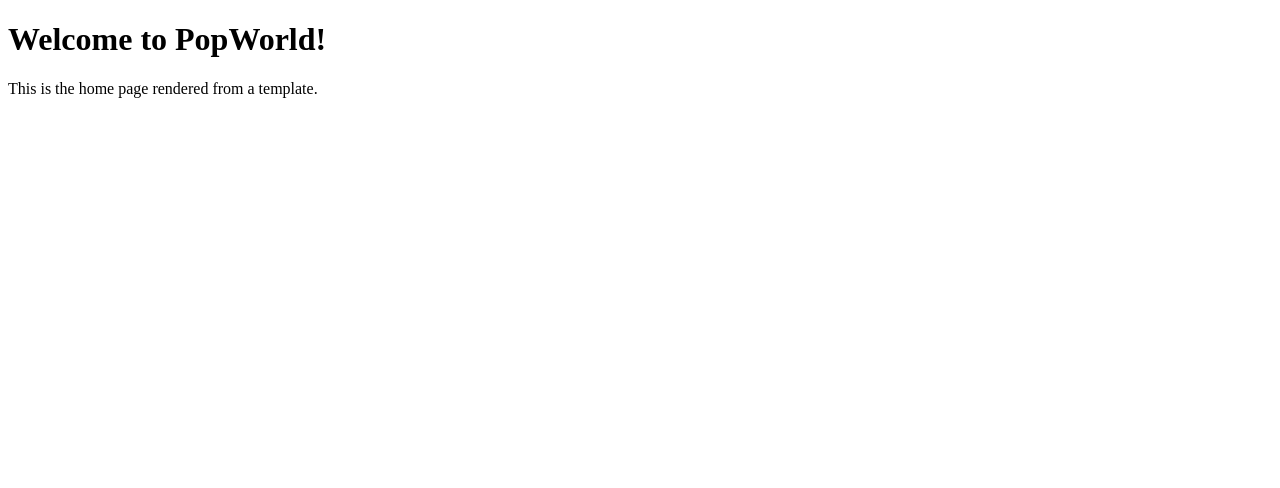
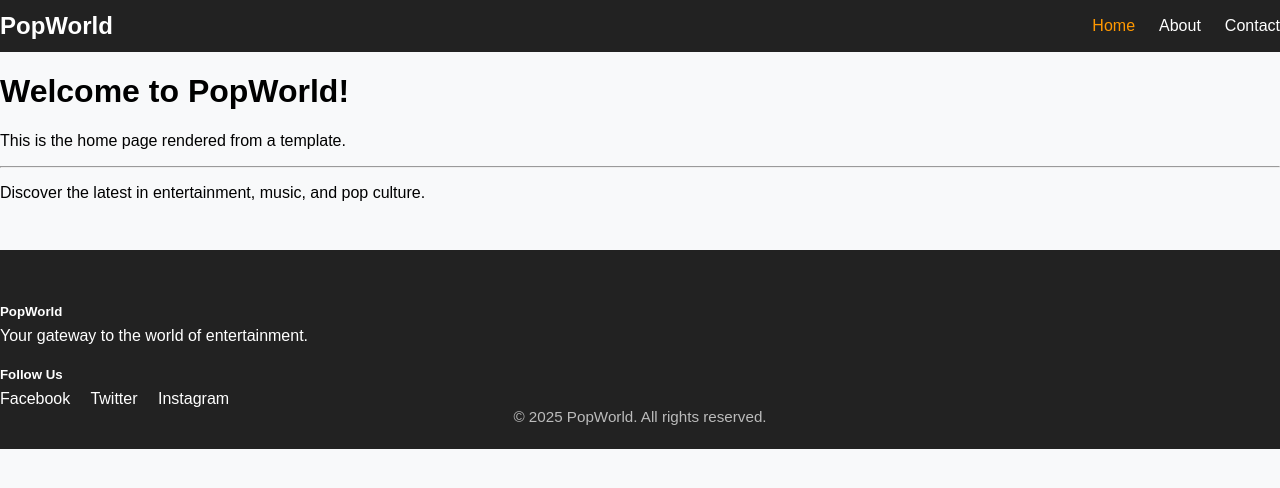
Before and after one commit to sushant561/PopWorld, a Django app: page / in a window 1280 px wide. Shown: the top 488 px of the page. Run offline with Django 5.2, Linux system fonts and the light colour scheme.

Commit message:
adding base component

```diff
--- /dev/null
+++ b/home/static/style.css
@@ -0,0 +1,93 @@
+/* style.css for PopWorld */
+body {
+    margin: 0;
+    font-family: Arial, Helvetica, sans-serif;
+    background: #f8f9fa;
+}
+
+.navbar {
+    background: #222;
+    color: #fff;
+    padding: 0.75rem 0;
+}
+.navbar .container {
+    display: flex;
+    align-items: center;
+    justify-content: space-between;
+}
+.navbar-brand {
+    color: #fff;
+    font-size: 1.5rem;
+    text-decoration: none;
+    font-weight: bold;
+}
+.navbar-nav {
+    list-style: none;
+    display: flex;
+    margin: 0;
+    padding: 0;
+}
+.navbar-nav .nav-item {
+    margin-left: 1.5rem;
+}
+.navbar-nav .nav-link {
+    color: #fff;
+    text-decoration: none;
+    font-size: 1rem;
+    transition: color 0.2s;
+}
+.navbar-nav .nav-link:hover, .navbar-nav .nav-link.active {
+    color: #ff9800;
+}
+
+footer {
+    background: #222;
+    color: #fff;
+    padding: 2rem 0 1rem 0;
+    margin-top: 3rem;
+}
+footer .container {
+    display: flex;
+    flex-wrap: wrap;
+    justify-content: space-between;
+    align-items: flex-start;
+}
+footer h5 {
+    margin-bottom: 0.5rem;
+}
+footer p {
+    margin: 0 0 0.5rem 0;
+}
+footer .social-links a {
+    color: #fff;
+    margin-right: 1rem;
+    text-decoration: none;
+    transition: color 0.2s;
+}
+footer .social-links a:hover {
+    color: #ff9800;
+}
+footer hr {
+    border: 0;
+    border-top: 1px solid #444;
+    margin: 1.5rem 0 1rem 0;
+}
+footer .text-center {
+    width: 100%;
+    text-align: center;
+    font-size: 0.95rem;
+    color: #bbb;
+}
+@media (max-width: 768px) {
+    .navbar .container, footer .container {
+        flex-direction: column;
+        align-items: flex-start;
+    }
+    .navbar-nav {
+        flex-direction: column;
+        width: 100%;
+    }
+    .navbar-nav .nav-item {
+        margin: 0.5rem 0 0 0;
+    }
+}
--- /dev/null
+++ b/home/templates/base.html
@@ -0,0 +1,57 @@
+{% load static %}
+<!DOCTYPE html>
+<html lang="en">
+<head>
+    <meta charset="UTF-8">
+    <meta name="viewport" content="width=device-width, initial-scale=1.0">
+    <title>{% block title %}PopWorld{% endblock %}</title>
+    <link rel="stylesheet" href="{% static 'style.css' %}">
+</head>
+<body>
+    <!-- Navbar -->
+    <nav class="navbar">
+        <div class="container">
+            <a class="navbar-brand" href="/">PopWorld</a>
+            <ul class="navbar-nav">
+                <li class="nav-item">
+                    <a class="nav-link active" href="/">Home</a>
+                </li>
+                <li class="nav-item">
+                    <a class="nav-link" href="/about">About</a>
+                </li>
+                <li class="nav-item">
+                    <a class="nav-link" href="/contact">Contact</a>
+                </li>
+            </ul>
+        </div>
+    </nav>
+
+    <div class="container mt-4">
+        {% block content %}
+        {% endblock %}
+    </div>
+
+    <footer>
+        <div class="container py-4">
+            <div class="row">
+                <div class="col-md-6">
+                    <h5>PopWorld</h5>
+                    <p>Your gateway to the world of entertainment.</p>
+                </div>
+                <div class="col-md-6 text-md-end">
+                    <h5>Follow Us</h5>
+                    <div class="social-links">
+                        <a href="#">Facebook</a>
+                        <a href="#">Twitter</a>
+                        <a href="#">Instagram</a>
+                    </div>
+                </div>
+            </div>
+            <hr>
+            <div class="text-center">
+                <p>&copy; 2025 PopWorld. All rights reserved.</p>
+            </div>
+        </div>
+    </footer>
+</body>
+</html>
--- a/home/templates/home.html
+++ b/home/templates/home.html
@@ -1,11 +1,16 @@
-<!DOCTYPE html>
-<html lang="en">
-<head>
-    <meta charset="UTF-8">
-    <title>PopWorld Home</title>
-</head>
-<body>
-    <h1>Welcome to PopWorld!</h1>
-    <p>This is the home page rendered from a template.</p>
-</body>
-</html>
+{% extends 'base.html' %}
+
+{% block title %}PopWorld Home{% endblock %}
+
+{% block content %}
+<div class="container">
+    <div class="row">
+        <div class="col-md-12">
+            <h1 class="display-4">Welcome to PopWorld!</h1>
+            <p class="lead">This is the home page rendered from a template.</p>
+            <hr class="my-4">
+            <p>Discover the latest in entertainment, music, and pop culture.</p>
+        </div>
+    </div>
+</div>
+{% endblock %}
--- a/popworld/settings.py
+++ b/popworld/settings.py
@@ -116,6 +116,9 @@ USE_TZ = True
 # https://docs.djangoproject.com/en/5.2/howto/static-files/
 
 STATIC_URL = 'static/'
+STATICFILES_DIRS = [
+    BASE_DIR / 'home' / 'static',
+]
 
 # Default primary key field type
 # https://docs.djangoproject.com/en/5.2/ref/settings/#default-auto-field
```
